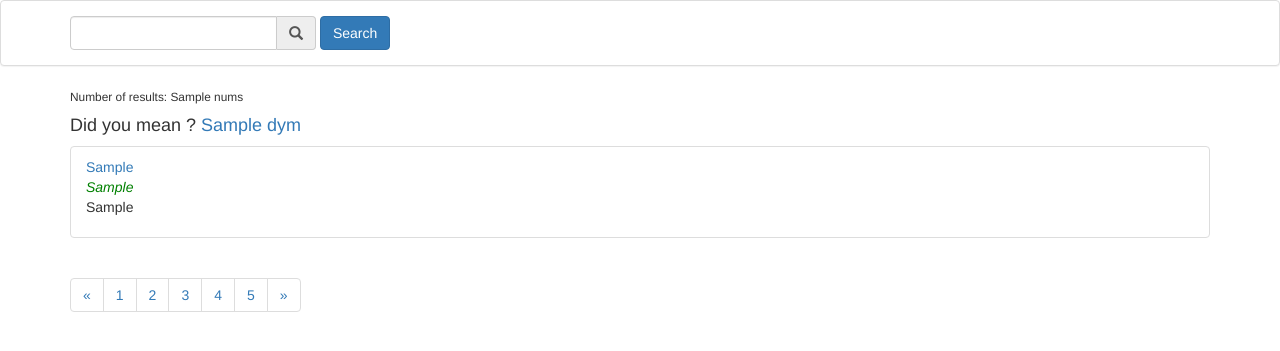
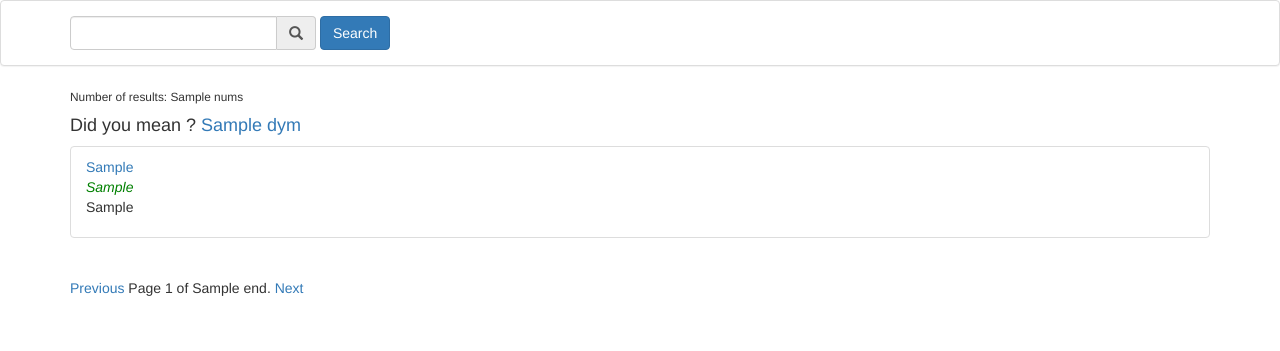
Before and after one commit to ankityadav0294/search, a Django app: template spiderman/gui/templates/search.html in a window 1280 px wide. Shown: the top 351 px of the page. Run offline with Django 3.2, Linux system fonts and the light colour scheme; the template is opened without the code that fills it: most values are stand-ins (such as "Sample title", 1, 10 or a date in 2020); some libraries are stand-ins or nearby versions.

Commit message:
pagination

```diff
--- a/spiderman/gui/gui/settings.py
+++ b/spiderman/gui/gui/settings.py
@@ -37,6 +37,7 @@ INSTALLED_APPS = [
     'django.contrib.staticfiles',
     'search',
     'whoosh',
+ #   'pagination',
 ]
 
 MIDDLEWARE_CLASSES = [
@@ -48,6 +49,7 @@ MIDDLEWARE_CLASSES = [
     'django.contrib.auth.middleware.SessionAuthenticationMiddleware',
     'django.contrib.messages.middleware.MessageMiddleware',
     'django.middleware.clickjacking.XFrameOptionsMiddleware',
+    #'pagination.middleware.PaginationMiddleware',
 ]
 
 ROOT_URLCONF = 'gui.urls'
@@ -63,6 +65,7 @@ TEMPLATES = [
                 'django.template.context_processors.request',
                 'django.contrib.auth.context_processors.auth',
                 'django.contrib.messages.context_processors.messages',
+               # 'django.core.context_processors.request',
             ],
         },
     },
--- a/spiderman/gui/templates/search.html
+++ b/spiderman/gui/templates/search.html
@@ -12,7 +12,7 @@
         <div class="panel-body">
             <form action="" method="get" class="form-inline container">
                 <div class="form-group">
-                    <labe for="searchbar" class="sr-only">Search</labe>
+                    <label for="searchbar" class="sr-only">Search</label>
                     <div class="input-group">
                         <input type="text" onClick="this.select();" class="form-control" name="keyword" id="searchbar" value="{{ keyword }}">
                         <div class="input-group-addon"><span class="glyphicon glyphicon-search" aria-hidden="true"></span></div>
@@ -22,9 +22,10 @@
             </form>
         </div>
     </div>
+
+    <div class="container">
     {% if nums %}
-        <div class="container">
-            <small>Number of results: {{ nums }}</small>
+        <small>Number of results: {{ nums }}</small>
 
         {% if dym %}
             <h4>
@@ -32,6 +33,7 @@
                 <a href="./?keyword={{ dym }}">{{ dym }}</a>
             </h4>
         {% endif %}
+
             <ul class="list-group">
                 {% for url in urls %}
                     <li class="list-group-item"><a href="{{ url.0 }}">{{ url.1 }}</a>
@@ -41,30 +43,19 @@
                     </li>
                 {% endfor %}
             </ul>
-            <nav>
-                <ul class="pagination">
-                    <li>
-                        <a href="#" aria-label="Previous">
-                            <span aria-hidden="true">&laquo;</span>
-                        </a>
-                    </li>
-                    <li><a href="#">1</a></li>
-                    <li><a href="#">2</a></li>
-                    <li><a href="#">3</a></li>
-                    <li><a href="#">4</a></li>
-                    <li><a href="#">5</a></li>
-                    <li>
-                        <a href="#" aria-label="Next">
-                            <span aria-hidden="true">&raquo;</span>
-                        </a>
-                    </li>
-                </ul>
-            </nav>
 
+        <div class="pagination">
+            <span class="step-links">
+                        <a href="?keyword={{ keyword }}&page={{ page }}&paginate=0">Previous</a>
+                    <span class="current">
+                        Page {{ page }} of {{ end }}.
+                    </span>
+                    <a href="?keyword={{ keyword }}&page={{ page }}&paginate=1">Next</a>
+            </span>
         </div>
 
     {% endif %}
-
+    </div>
     <script src="{% static 'bootstrap/js/bootstrap.min.js' %}"></script>
 </body>
 </html>
```
Also changed, not shown: spiderman/gui/search/views.py (+31 -7 lines), 9 other files.
